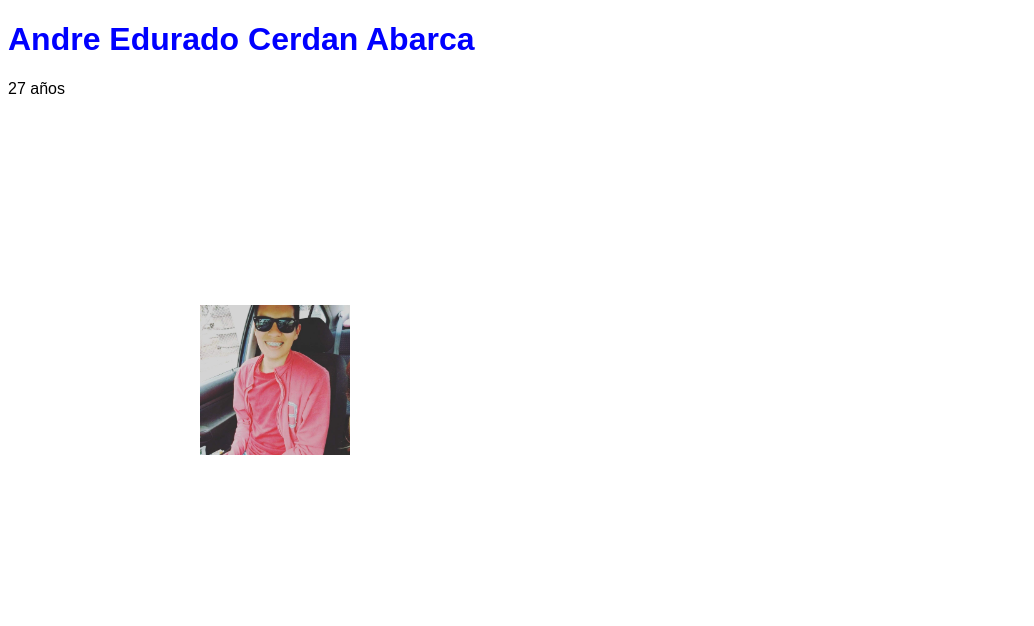
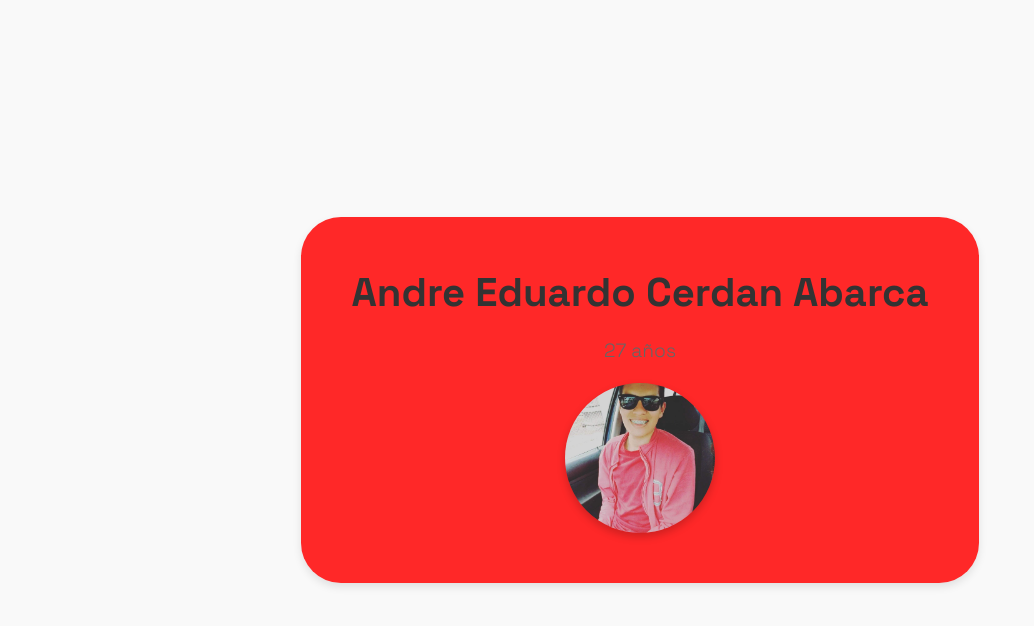
Before and after one commit to megaandre/Parcial1-Practica3, a plain HTML site: page docs/index.html in a window 1280 px wide. Shown: the whole page, without its empty margins (0-1034 px from the left). Drawn offline with Linux system fonts and the light colour scheme.

```diff
--- a/docs/index.html
+++ b/docs/index.html
@@ -5,10 +5,13 @@
     <meta name="viewport" content="width=device-width, initial-scale=1.0" />
     <title>Andre</title>
     <link rel="stylesheet" href="styles.css" />
+    <link href="https://fonts.googleapis.com/css2?family=Space+Grotesk:wght@300;700&display=swap" rel="stylesheet">
   </head>
   <body>
-    <h1>Andre Edurado Cerdan Abarca</h1>
-    <p>27 años</p>
-    <img src="./IMG/Andre.jpg" alt="MÍ">
+    <div class="container">
+      <h1>Andre Eduardo Cerdan Abarca</h1>
+      <p>27 años</p>
+      <img src="./IMG/Andre.jpg" alt="Mi foto">
+    </div>
   </body>
 </html>
--- a/docs/styles.css
+++ b/docs/styles.css
@@ -1,16 +1,41 @@
+body {
+    background-color: #f9f9f9; /* Fondo claro */
+    font-family: 'Space Grotesk', sans-serif; /* Fuente 'Roboto' */
+    margin: 0;
+    padding: 0;
+    display: flex;
+    justify-content: center; /* Centra horizontalmente */
+    align-items: center; /* Centra verticalmente */
+    height: 100vh; /* Altura completa de la ventana */
+}
+
+.container {
+    text-align: center; /* Texto centrado */
+    display: flex;
+    flex-direction: column; /* Coloca los elementos uno debajo de otro */
+    align-items: center; /* Centra los elementos en el eje horizontal */
+    gap: 20px; /* Espacio entre cada elemento */
+    background-color: #ff2828; /* Fondo blanco del contenedor */
+    padding: 50px; /* Relleno alrededor del contenido */
+    border-radius: 40px; /* Bordes redondeados */
+    box-shadow: 0 4px 8px rgba(0, 0, 0, 0.1); /* Sombra suave */
+}
+
 h1 {
-    color: blue;
+    font-size: 2.5rem; /* Tamaño grande para el título */
+    color: #333; /* Color del texto */
+    margin: 0; /* Sin margen */
 }
-body {
-    font-family: Arial, sans-serif;
-    font-size: 1rem;
-    font-weight: 400;
-    font-style: normal;
+
+p {
+    font-size: 1.2rem; /* Tamaño mediano para el párrafo */
+    color: #666; /* Texto gris claro */
+    margin: 0;
 }
+
 img {
-    position: static;
-    width: 150px;
-    height: 150px;
-    margin: 15%;
-    border:2px solid #fff;
+    max-width: 150px; /* Tamaño máximo de la imagen */
+    height: auto; /* Mantiene la proporción de la imagen */
+    border-radius: 50%; /* Hace que la imagen sea redonda */
+    box-shadow: 0 4px 8px rgba(0, 0, 0, 0.2); /* Sombra suave en la imagen */
 }
```
